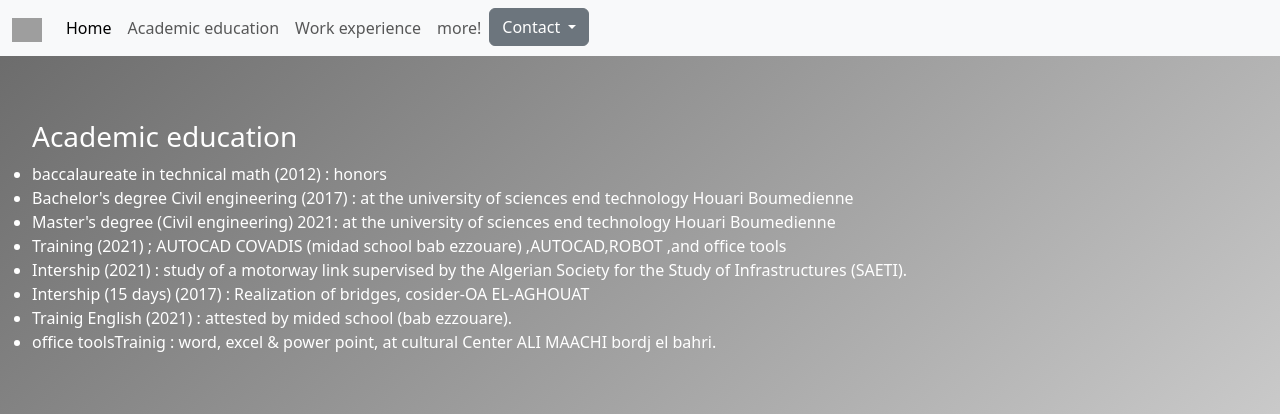
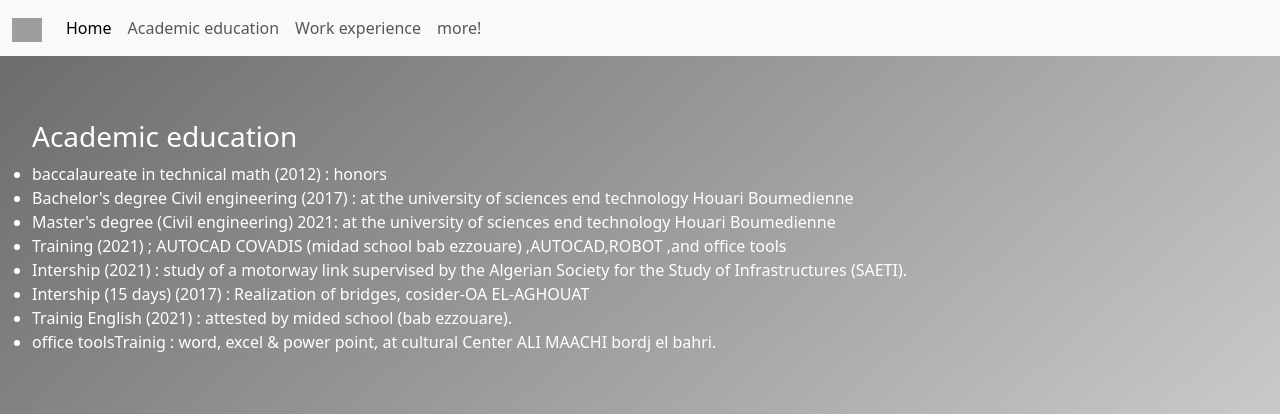
Before and after one commit to ELHOUPS/cv, a Flask app: page /education in a window 1280 px wide. Shown: the top 414 px of the page. Run offline with Flask 3, Linux system fonts and the light colour scheme; grey boxes are pictures that could not be loaded.

Commit message:
Update layout.html

```diff
--- a/templates/layout.html
+++ b/templates/layout.html
@@ -33,24 +33,19 @@
               <li class="nav-item">
                 <a class="nav-link" href="/more">more!</a>
               </li>
-               <li class="nav-item">
-               <div class="dropdown" style="margin-right: 8%;">
-          <button class="btn btn-secondary dropdown-toggle" type="button" id="dropdownMenuButton2" data-bs-toggle="dropdown" aria-expanded="false">
-            Contact
-          </button>
-                </li>
+
 
             </ul>
           </div>
         </div>
-
+       </nav>
           <ul class="dropdown-menu dropdown-menu-dark" aria-labelledby="dropdownMenuButton2" >
             <li><p><a href="tel:+213780416469" style="color: white;">phone : +2137804164691</a></p></li>
             <li><a href = "mailto:lotfi.kafi@hotmail.com" style="color: white;">Send Email : lotfi.kafi@hotmail.com</a></li>
           </ul>
         </div>
       </div>
-      </nav>
+
       {% block main %}{% endblock %}
 
     </div>
```
